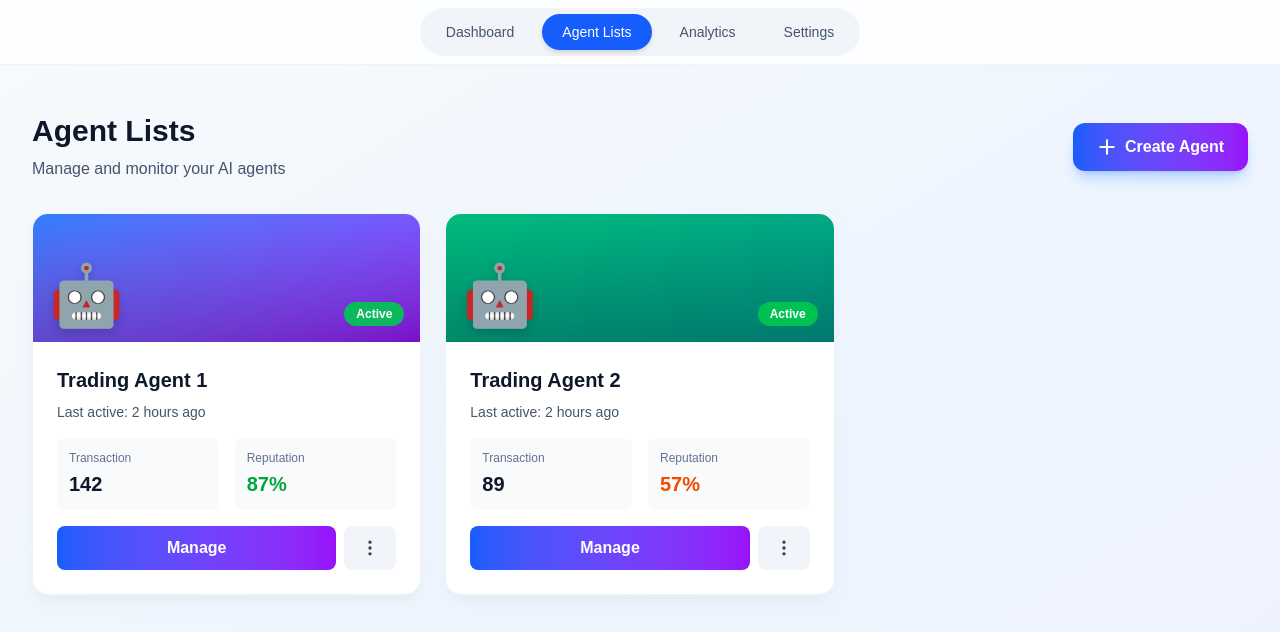
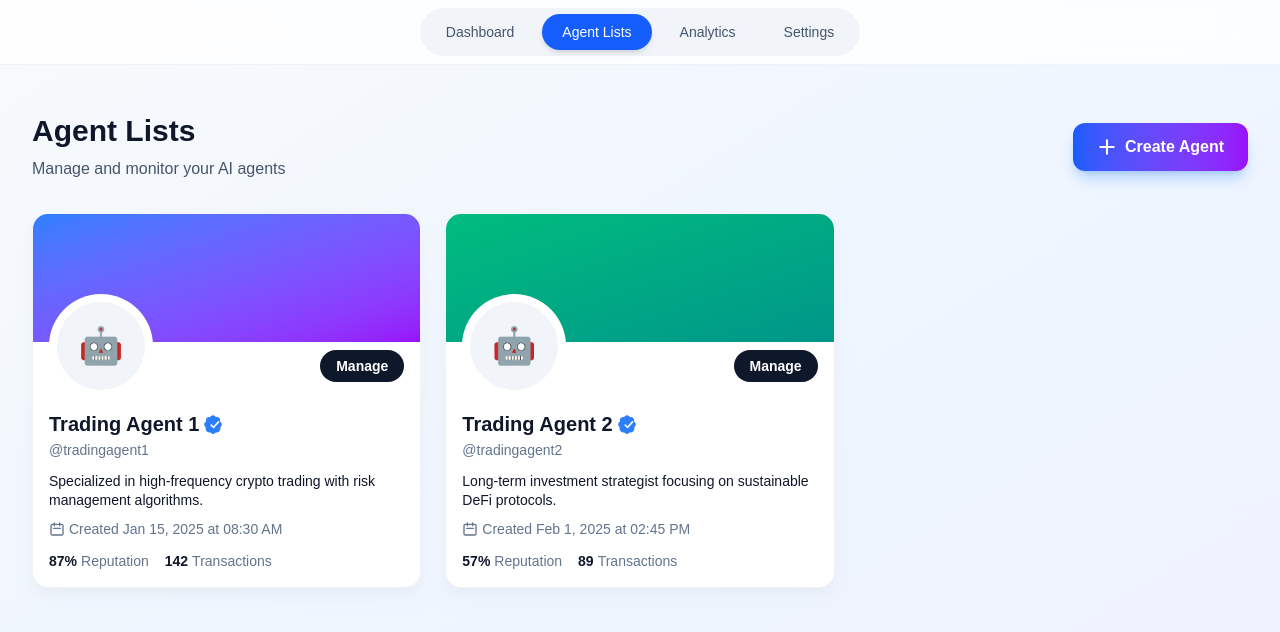
Before and after one commit to Jay-366/hackmoney, a Next.js app: page /register in a window 1280 px wide. Shown: the top 632 px of the page. Built offline with nearby package versions, Linux system fonts and the light colour scheme.

Commit message:
change the card container style

```diff
--- a/app/register/page.js
+++ b/app/register/page.js
@@ -11,7 +11,9 @@ export default function Register() {
             color: 'from-blue-500 to-purple-600',
             status: 'Active',
             transactions: 142,
-            reputation: 87
+            reputation: 87,
+            description: 'Specialized in high-frequency crypto trading with risk management algorithms.',
+            createdAt: '2025-01-15T08:30:00'
         },
         {
             id: 2,
@@ -20,7 +22,9 @@ export default function Register() {
             color: 'from-emerald-500 to-teal-600',
             status: 'Active',
             transactions: 89,
-            reputation: 57
+            reputation: 57,
+            description: 'Long-term investment strategist focusing on sustainable DeFi protocols.',
+            createdAt: '2025-02-01T14:45:00'
         }
     ]);
 
@@ -95,55 +99,62 @@ export default function Register() {
                             className="group bg-white dark:bg-slate-900 rounded-2xl shadow-lg shadow-slate-200/50 dark:shadow-slate-950/50 border border-slate-200/50 dark:border-slate-800/50 hover:shadow-2xl hover:shadow-slate-300/50 dark:hover:shadow-slate-950 transition-all duration-300 hover:-translate-y-1 overflow-hidden"
                         >
                             {/* Agent Card Header with Gradient */}
-                            <div className={`h-32 bg-gradient-to-br ${agent.color} relative overflow-hidden`}>
-                                <div className="absolute inset-0 bg-gradient-to-t from-black/20 to-transparent"></div>
-                                <div className="absolute bottom-4 left-4 right-4 flex items-end justify-between">
-                                    <div className="text-6xl filter drop-shadow-lg">
-                                        {agent.avatar}
-                                    </div>
-                                    <div className={`px-3 py-1 rounded-full text-xs font-semibold ${agent.status === 'Active'
-                                        ? 'bg-green-500/90 text-white'
-                                        : 'bg-slate-500/90 text-white'
-                                        } backdrop-blur-sm`}>
-                                        {agent.status}
-                                    </div>
-                                </div>
+                            <div className={`h-32 bg-gradient-to-br ${agent.color} relative`}>
                             </div>
 
                             {/* Agent Card Body */}
-                            <div className="p-6">
-                                <h3 className="text-xl font-bold text-slate-900 dark:text-white mb-2 group-hover:text-blue-600 dark:group-hover:text-blue-400 transition-colors">
-                                    {agent.name}
-                                </h3>
-                                <p className="text-sm text-slate-600 dark:text-slate-400 mb-4">
-                                    Last active: 2 hours ago
-                                </p>
-
-                                {/* Agent Stats */}
-                                <div className="grid grid-cols-2 gap-4 mb-4">
-                                    <div className="p-3 bg-slate-50 dark:bg-slate-800/50 rounded-lg">
-                                        <div className="text-xs text-slate-500 dark:text-slate-400 mb-1">Transaction</div>
-                                        <div className="text-xl font-bold text-slate-900 dark:text-white">{agent.transactions}</div>
-                                    </div>
-                                    <div className="p-3 bg-slate-50 dark:bg-slate-800/50 rounded-lg">
-                                        <div className="text-xs text-slate-500 dark:text-slate-400 mb-1">Reputation</div>
-                                        <div className={`text-xl font-bold ${agent.reputation >= 70 ? 'text-green-600 dark:text-green-400' : 'text-orange-600 dark:text-orange-400'
-                                            }`}>
-                                            {agent.reputation}%
+                            <div className="px-4 pb-4">
+                                <div className="relative flex justify-between items-start -mt-12 mb-3">
+                                    {/* Profile Image - Overlapping */}
+                                    <div className="bg-white dark:bg-slate-900 p-1 rounded-full">
+                                        <div className="w-24 h-24 rounded-full bg-slate-100 dark:bg-slate-800 flex items-center justify-center text-4xl border-4 border-white dark:border-slate-900">
+                                            {agent.avatar}
                                         </div>
                                     </div>
+
+                                    {/* Manage Button */}
+                                    <button className="mt-14 py-1.5 px-4 bg-slate-900 hover:bg-slate-800 dark:bg-white dark:hover:bg-gray-200 text-white dark:text-slate-900 font-bold rounded-full transition-colors text-sm">
+                                        Manage
+                                    </button>
                                 </div>
 
-                                {/* Action Buttons */}
-                                <div className="flex gap-2">
-                                    <button className="flex-1 px-4 py-2.5 bg-gradient-to-r from-blue-600 to-purple-600 hover:from-blue-700 hover:to-purple-700 text-white font-semibold rounded-lg transition-all hover:shadow-lg hover:shadow-blue-500/30">
-                                        Manage
-                                    </button>
-                                    <button className="px-4 py-2.5 bg-slate-100 dark:bg-slate-800 hover:bg-slate-200 dark:hover:bg-slate-700 text-slate-700 dark:text-slate-300 font-semibold rounded-lg transition-colors">
-                                        <svg className="w-5 h-5" fill="none" stroke="currentColor" viewBox="0 0 24 24">
-                                            <path strokeLinecap="round" strokeLinejoin="round" strokeWidth={2} d="M12 5v.01M12 12v.01M12 19v.01M12 6a1 1 0 110-2 1 1 0 010 2zm0 7a1 1 0 110-2 1 1 0 010 2zm0 7a1 1 0 110-2 1 1 0 010 2z" />
-                                        </svg>
-                                    </button>
+                                {/* Profile Info */}
+                                <div>
+                                    <div className="flex items-center gap-1 mb-0.5">
+                                        <h3 className="text-xl font-bold text-slate-900 dark:text-white">
+                                            {agent.name}
+                                        </h3>
+                                        {agent.status === 'Active' && (
+                                            <svg className="w-5 h-5 text-blue-500 fill-current" viewBox="0 0 24 24">
+                                                <g><path d="M22.5 12.5c0-1.58-.875-2.95-2.148-3.6.154-.435.238-.905.238-1.4 0-2.21-1.71-3.998-3.818-3.998-.47 0-.92.084-1.336.25C14.818 2.415 13.51 1.5 12 1.5s-2.816.917-3.437 2.25c-.415-.165-.866-.25-1.336-.25-2.11 0-3.818 1.79-3.818 4 0 .495.083.965.238 1.4-1.272.65-2.147 2.02-2.147 3.6 0 1.435.716 2.69 1.792 3.45-.143.46-.22.952-.22 1.464 0 2.697 2.25 4.89 5.027 4.89.28 0 .553-.024.818-.07.72 1.004 1.83 1.66 3.084 1.66s2.365-.658 3.085-1.66c.265.046.54.07.818.07 2.777 0 5.027-2.193 5.027-4.89 0-.512-.077-1.004-.22-1.464 1.076-.76 1.79-2.015 1.79-3.45zm-9.743 4.904l-4.113-3.882 1.34-1.42 2.678 2.527 5.76-6.44 1.432 1.28-7.097 7.935z"></path></g>
+                                            </svg>
+                                        )}
+                                    </div>
+                                    <div className="text-slate-500 dark:text-slate-400 text-sm mb-3">
+                                        @{agent.name.toLowerCase().replace(/\s+/g, '')}
+                                    </div>
+
+                                    <p className="text-slate-900 dark:text-slate-200 mb-2 text-sm leading-snug">
+                                        {agent.description}
+                                    </p>
+
+                                    <div className="flex items-center gap-4 text-sm text-slate-500 dark:text-slate-400 mb-3 flex-wrap">
+                                        <div className="flex items-center gap-1">
+                                            <svg className="w-4 h-4" fill="none" stroke="currentColor" viewBox="0 0 24 24"><path strokeLinecap="round" strokeLinejoin="round" strokeWidth={2} d="M8 7V3m8 4V3m-9 8h10M5 21h14a2 2 0 002-2V7a2 2 0 00-2-2H5a2 2 0 00-2 2v12a2 2 0 002 2z" /></svg>
+                                            Created {new Date(agent.createdAt).toLocaleDateString('en-US', { month: 'short', day: 'numeric', year: 'numeric' })} at {new Date(agent.createdAt).toLocaleTimeString('en-US', { hour: '2-digit', minute: '2-digit' })}
+                                        </div>
+                                    </div>
+
+                                    <div className="flex gap-4 text-sm">
+                                        <div className="group cursor-pointer">
+                                            <span className="font-bold text-slate-900 dark:text-white group-hover:underline">{agent.reputation}%</span>
+                                            <span className="text-slate-500 dark:text-slate-400 ml-1">Reputation</span>
+                                        </div>
+                                        <div className="group cursor-pointer">
+                                            <span className="font-bold text-slate-900 dark:text-white group-hover:underline">{agent.transactions.toLocaleString()}</span>
+                                            <span className="text-slate-500 dark:text-slate-400 ml-1">Transactions</span>
+                                        </div>
+                                    </div>
                                 </div>
                             </div>
                         </div>
```
